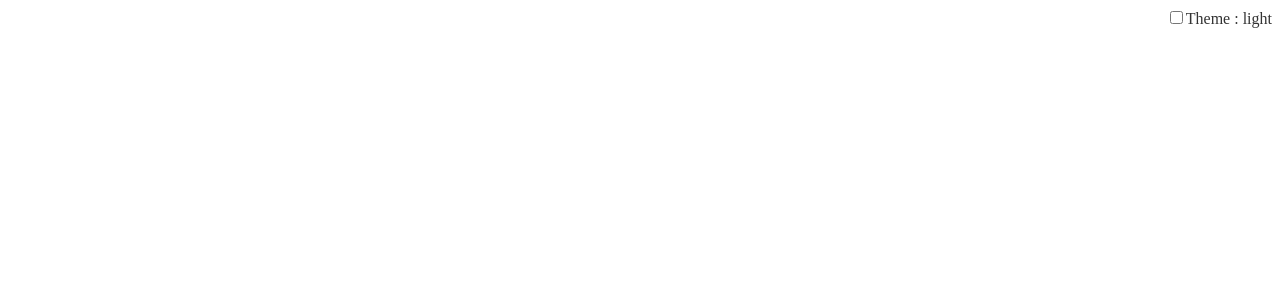
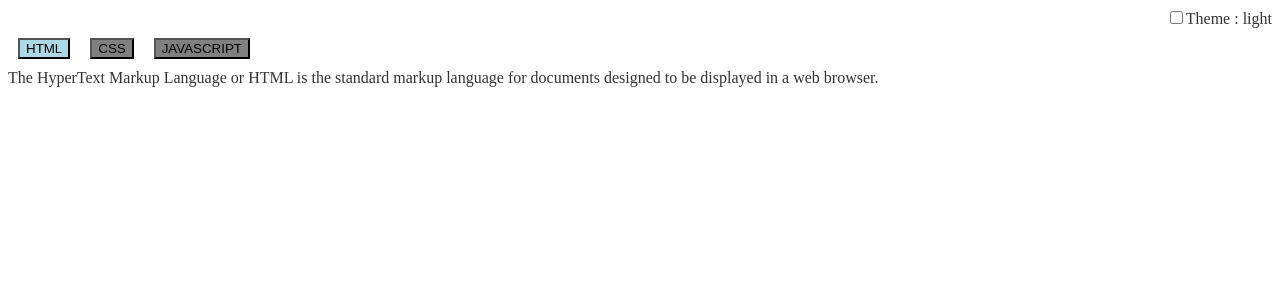
Before and after one commit to mythreyeepn/React_challenges, a React (Create React App) app: page /tabs in a window 1280 px wide. Before the commit this address had no page. Shown: the top 300 px of the page. Built offline with nearby package versions, Linux system fonts and the light colour scheme.

Commit message:
Basic Tabs

```diff
--- a/src/App.js
+++ b/src/App.js
@@ -10,6 +10,7 @@ import GridLights from "./3*3GridLights";
 import NavBar from "./NavBar";
 import { BackGroundChanger } from "./BackGround-Changer/BackGroundChanger"; // Importing the context provider
 import TrafficLights from "./Traffic-Lights";
+import Tabs from "./BasicTabs/Tabs";
 
 // import NotFound from './NotFound';
 
@@ -27,6 +28,7 @@ const App = () => {
           <Route path="/progressBar" element={<DisplayComponent />} />
           <Route path="/lights" element={<GridLights />} />
           <Route path="/trafficLights" element={<TrafficLights />} />
+          <Route path="/tabs" element={<Tabs />} />
         </Routes>
       </Router>
     </BackGroundChanger>
--- /dev/null
+++ b/src/BasicTabs/Tabs.jsx
@@ -0,0 +1,37 @@
+import React, { useState } from "react";
+
+const Tabs = () => {
+  const buttonArray = ["HTML", "CSS", "JAVASCRIPT"];
+  const dataArray = [
+    "The HyperText Markup Language or HTML is the standard markup language for documents designed to be displayed in a web browser.",
+    "Cascading Style Sheets is a style sheet language used for describing the presentation of a document written in a markup language such as HTML or XML.",
+    "JavaScript, often abbreviated as JS, is a programming language that is one of the core technologies of the World Wide Web, alongside HTML and CSS.",
+  ];
+  const [activeTab, setActiveTab] = useState(0);
+  const handleChange = (index) => {
+    setActiveTab(index);
+  };
+  return (
+    <>
+      <div>
+        {buttonArray.map((item, index) => {
+          return (
+            <button
+              style={{
+                backgroundColor: index === activeTab ? "lightblue" : "gray",
+              }}
+              onClick={() => {
+                handleChange(index);
+              }}
+            >
+              {item}
+            </button>
+          );
+        })}
+        <section>{dataArray[activeTab]}</section>
+      </div>
+    </>
+  );
+};
+
+export default Tabs;
```
